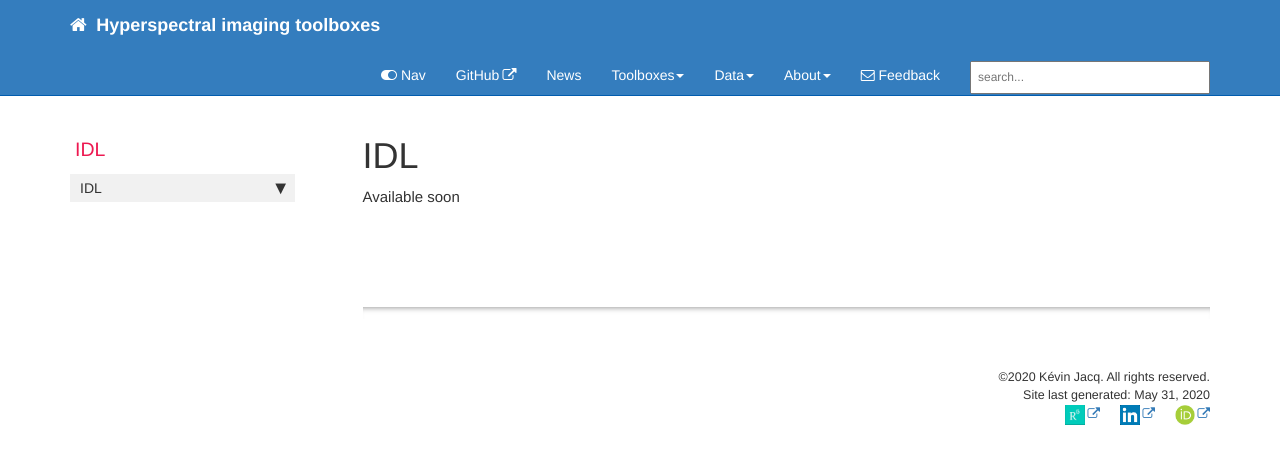
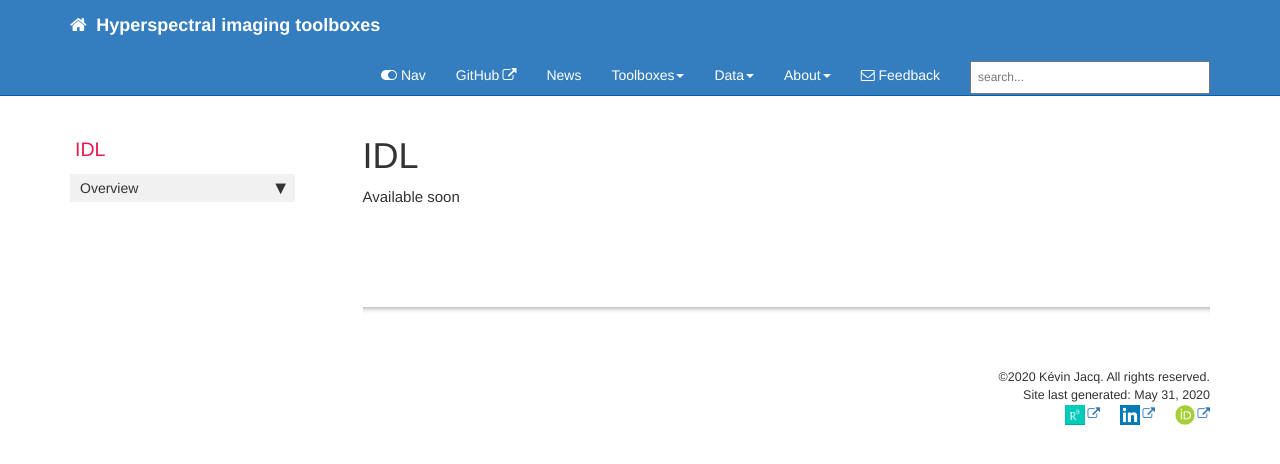
Before and after one commit to JacqKevin/JacqKevin.github.io, a Jekyll site: the page built from pages/IDL/IDL.md, in a window 1280 px wide. Shown: the top 464 px of the page. Built offline with Jekyll 4.4.1, drawn with Linux system fonts in a browser that asks for light colours; comment, search, counter and statistics services are not loaded.

Commit message:
Update IDL_sidebar.yml

```diff
--- a/_data/sidebars/IDL_sidebar.yml
+++ b/_data/sidebars/IDL_sidebar.yml
@@ -6,7 +6,7 @@ entries:
   product: IDL
   folders:
 
-  - title: IDL
+  - title: Overview
     url: /IDL.html
     output: web
     folderitems:
```
